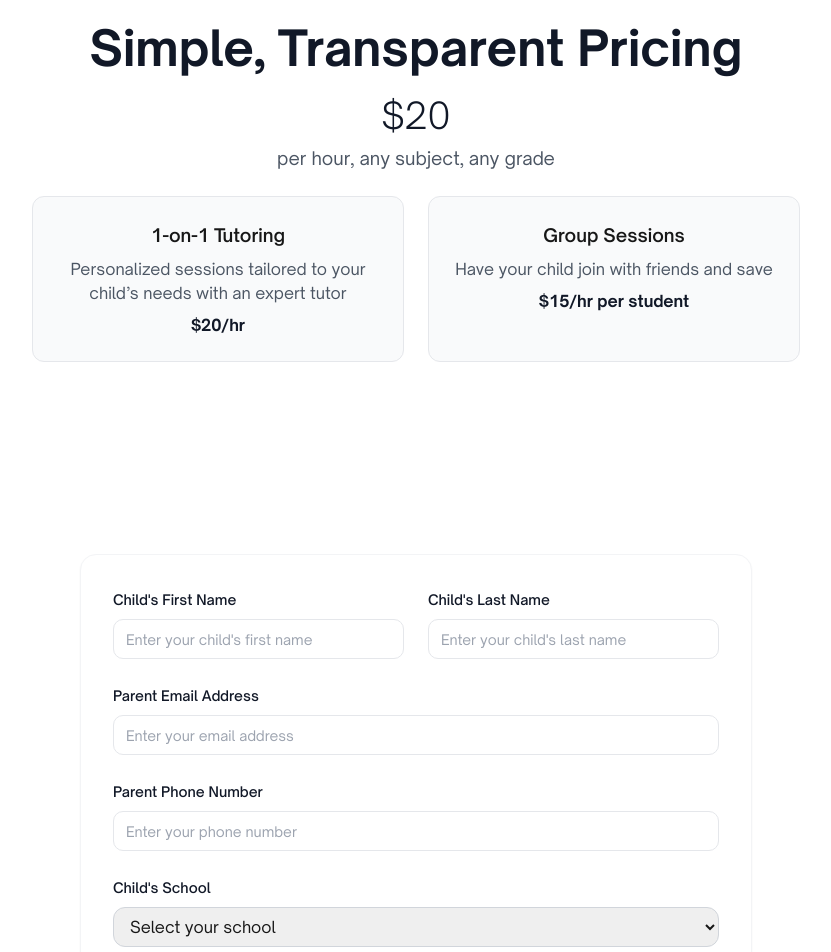
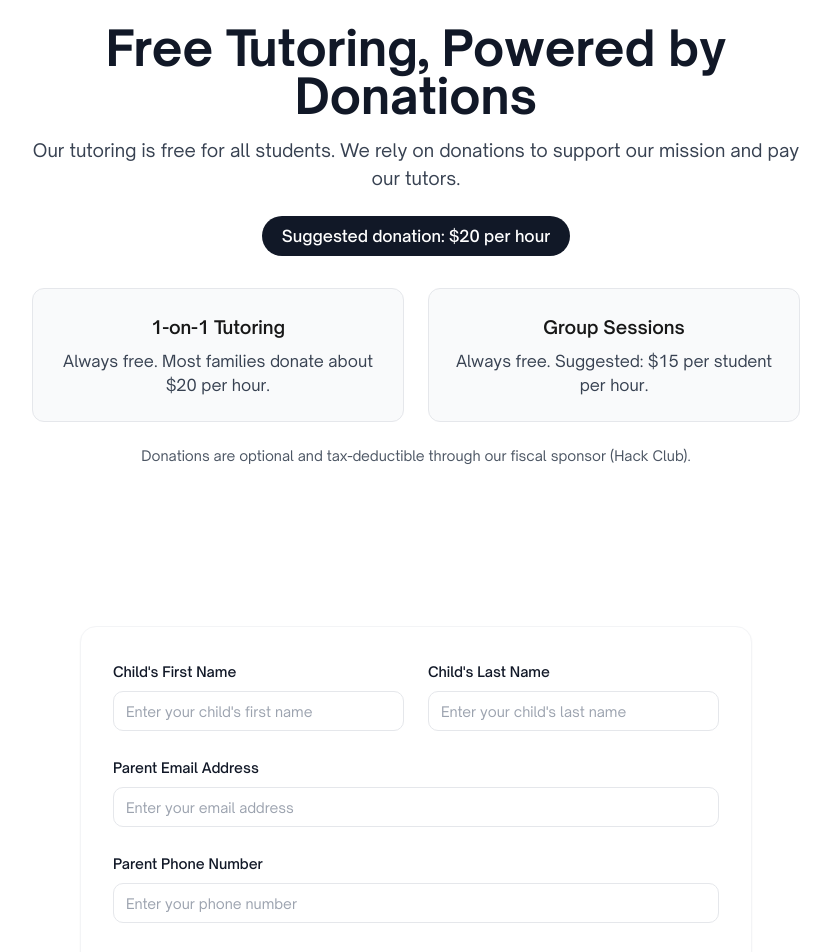
Before and after one commit to Sanjit-K/tutor-monkey, a Next.js app: page /book in a window 1280 px wide. Shown: the part 320-1272 px from the top of the page, without its empty margins (224-1055 px from the left). Built offline with nearby package versions, Linux system fonts and the light colour scheme.

Commit message:
hackclub payment fixes

```diff
--- a/app/book/page.tsx
+++ b/app/book/page.tsx
@@ -77,23 +77,31 @@ export default function BookPage() {
             Schedule a personalized tutoring session for your child with one of our expert tutors
           </p>
         </div>
-        {/* Pricing Section migrated from subjects page */}
+        {/* Donation Model Section */}
         <div className="max-w-3xl mx-auto text-center mt-8">
-          <h2 className="text-4xl md:text-5xl font-bold text-gray-900 mb-6 font-display">Simple, Transparent Pricing</h2>
-          <div className="text-4xl font-light text-gray-900 mb-2 font-display">$20</div>
-          <div className="text-lg text-gray-600 mb-6">per hour, any subject, any grade</div>
-          <div className="flex flex-col md:flex-row gap-6 justify-center mb-8">
+          <h2 className="text-4xl md:text-5xl font-bold text-gray-900 mb-4 font-display">Free Tutoring, Powered by Donations</h2>
+          <p className="text-lg text-gray-700 mb-6">
+            Our tutoring is free for all students. We rely on donations to support our mission and pay our tutors.
+          </p>
+
+          <div className="inline-block bg-gray-900 text-white rounded-full px-5 py-2 text-base font-medium mb-8">
+            Suggested donation: $20 per hour
+          </div>
+
+          <div className="flex flex-col md:flex-row gap-6 justify-center mb-6">
             <div className="bg-gray-50 border border-gray-200 rounded-xl p-6 flex-1">
               <h3 className="text-lg font-semibold mb-2">1-on-1 Tutoring</h3>
-              <p className="text-gray-600 mb-2">Personalized sessions tailored to your child’s needs with an expert tutor</p>
-              <p className="text-gray-900 font-bold">$20/hr</p>
+              <p className="text-gray-700">Always free. Most families donate about $20 per hour.</p>
             </div>
             <div className="bg-gray-50 border border-gray-200 rounded-xl p-6 flex-1">
               <h3 className="text-lg font-semibold mb-2">Group Sessions</h3>
-              <p className="text-gray-600 mb-2">Have your child join with friends and save</p>
-              <p className="text-gray-900 font-bold">$15/hr per student</p>
+              <p className="text-gray-700">Always free. Suggested: $15 per student per hour.</p>
             </div>
           </div>
+
+          <p className="text-sm text-gray-600">
+            Donations are optional and tax‑deductible through our fiscal sponsor (Hack Club).
+          </p>
         </div>
       </section>
 
@@ -125,19 +133,21 @@ export default function BookPage() {
 
               <div>
                 <Label htmlFor="school" className="text-gray-900 font-medium">Child&apos;s School</Label>
-                <select id="school" name="school" className="mt-2 w-full px-3 py-2 border border-gray-300 rounded-lg focus:outline-none focus:ring-2 focus:ring-gray-900 focus:border-transparent">
-                  <option value="">Select your school</option>
-                  <option value="plano-west">Plano West Senior High</option>
-                  <option value="plano-senior">Plano Senior High</option>
-                  <option value="plano-east">Plano East Senior High</option>
-                  <option value="other">Other</option>
-                </select>
+                <Input id="school" name="school" type="text" className="mt-2" placeholder="Enter your child's school" />
               </div>
 
               <div>
                 <Label htmlFor="grade" className="text-gray-900 font-medium">Child&apos;s Grade Level</Label>
                 <select id="grade" name="grade" className="mt-2 w-full px-3 py-2 border border-gray-300 rounded-lg focus:outline-none focus:ring-2 focus:ring-gray-900 focus:border-transparent">
                   <option value="">Select your grade</option>
+                  <option value="1">1st Grade</option>
+                  <option value="2">2nd Grade</option>
+                  <option value="3">3rd Grade</option>
+                  <option value="4">4th Grade</option>
+                  <option value="5">5th Grade</option>
+                  <option value="6">6th Grade</option>
+                  <option value="7">7th Grade</option>
+                  <option value="8">8th Grade</option>
                   <option value="9">9th Grade</option>
                   <option value="10">10th Grade</option>
                   <option value="11">11th Grade</option>
--- a/app/contact/page.tsx
+++ b/app/contact/page.tsx
@@ -1,4 +1,3 @@
-// Replaced file with framer-motion-powered version, using isClient guard, and removing Tailwind animation classes.
 "use client";
 
 import Link from "next/link";
@@ -147,24 +146,34 @@ export default function ContactPage() {
               <AnimatePresence>
                 {[
                   {
-                    q: "How much do tutoring sessions cost?",
+                    q: 'Is tutoring free? What about donations?',
                     a:
-                      "All tutoring sessions are $20 per hour, regardless of subject or tutor. We believe in keeping education accessible and affordable.",
+                      'Tutoring is free for all students. We suggest a $20 per hour donation to support our mission and help pay tutors. Donations are optional and tax‑deductible through our fiscal sponsor (Hack Club).',
                   },
                   {
-                    q: "Do you offer online tutoring?",
+                    q: 'Do I have to donate to receive tutoring?',
                     a:
-                      "Yes! We offer both in-person and online tutoring sessions. Online sessions are conducted via Zoom or Google Meet for your convenience.",
+                      'No. We never deny or reduce services based on the ability to donate. Your support helps us reach more students, but it’s not required.',
                   },
                   {
-                    q: "How do I book a session?",
+                    q: 'How do I donate?',
                     a:
-                      "You can book a session by filling out our booking form on the website, calling us, or sending us an email. We'll get back to you within 24 hours to confirm details.",
+                      'Use the Donate button on our site to give through Hack Club. You’ll receive a tax receipt automatically via email.',
                   },
                   {
-                    q: "What subjects do you offer?",
+                    q: 'Do you offer online tutoring?',
                     a:
-                      "We offer tutoring in all major subjects including Mathematics, Science, English, History, Test Preparation, and Computer Science. All tutoring is aligned with Plano ISD curriculum.",
+                      'Yes! We offer both in-person and online tutoring sessions. Online sessions are conducted via Zoom or Google Meet for your convenience.',
+                  },
+                  {
+                    q: 'How do I book a session?',
+                    a:
+                      'You can book a session by filling out our booking form on the website, calling us, or sending us an email. We’ll get back to you within 24 hours to confirm details.',
+                  },
+                  {
+                    q: 'What subjects do you offer?',
+                    a:
+                      'We offer tutoring in all major subjects including Mathematics, Science, English, History, Test Preparation, and Computer Science. All tutoring is aligned with Plano ISD curriculum.',
                   },
                 ].map((item, i) => (
                   <motion.div
--- a/app/resources/page.tsx
+++ b/app/resources/page.tsx
@@ -3,7 +3,7 @@
 import Navigation from "@/components/Navigation";
 import ResourceCard from "@/components/resources/ResourceCard";
 import ResourceFolder from "@/components/resources/ResourceFolder";
-import { Resource, ResourceFolder as ResourceFolderType } from "@/types/resources";
+import { ResourceFolder as ResourceFolderType } from "@/types/resources";
 
 const resources: ResourceFolderType[] = [
   {
--- a/components/TestimonialsSection.tsx
+++ b/components/TestimonialsSection.tsx
@@ -5,25 +5,26 @@ import { motion } from 'framer-motion'
 
 const testimonials = [
   {
-    quote: "My daughter's math grades improved dramatically after just a few sessions.",
-    author: "S.M.",
-    role: "Plano West Parent"
-  },
-  {
-    quote: "The SAT prep sessions were incredibly helpful. I improved my score by 200 points!",
-    author: "A.K.",
-    role: "Plano West Senior"
-  },
-  {
-    quote: "Being a tutor has been amazing. I love helping other students.",
-    author: "J.W.",
-    role: "Plano West Junior"
-  },
-  {
-    quote: "Affordable, flexible, and effective. My daughter can schedule sessions around her busy schedule.",
-    author: "D.P.",
-    role: "Plano West Parent"
-  }
+  quote: "We are so grateful for Matthew's support! His patience, knowledge, and engaging teaching style have greatly impacted my learning. He explains concepts clearly and makes lessons enjoyable, which has boosted my confidence and progress.",
+  author: "J.H.",
+  role: "Sophomore at Greenhill High School",
+  rating: 5,
+  category: "student"
+},
+{
+  quote: "The AP Calculus help was exactly what I needed. My tutor walked me through tough problems and made sure I understood each step.",
+  author: "L.C.",
+  role: "Sophomore at Jasper High School",
+  rating: 5,
+  category: "student"
+},
+{
+  quote: "I used to struggle in chemistry, but tutoring sessions made it much clearer. My grades improved and I feel more confident in class.",
+  author: "M.L.",
+  role: "Junior at Plano Senior",
+  rating: 5,
+  category: "student"
+}
 ];
 
 export default function TestimonialsSection() {
--- a/components/resources/ResourceCard.tsx
+++ b/components/resources/ResourceCard.tsx
@@ -19,7 +19,7 @@ export default function ResourceCard({ title, description, links }: ResourceCard
       <h2 className="text-xl font-semibold mb-2">{title}</h2>
       <p className="text-gray-600 mb-4 text-sm">{description}</p>
 
-      {links.map((link, index) => (
+      {links.map((link) => (
         <a
           key={link.id}
           id={link.id}
```
